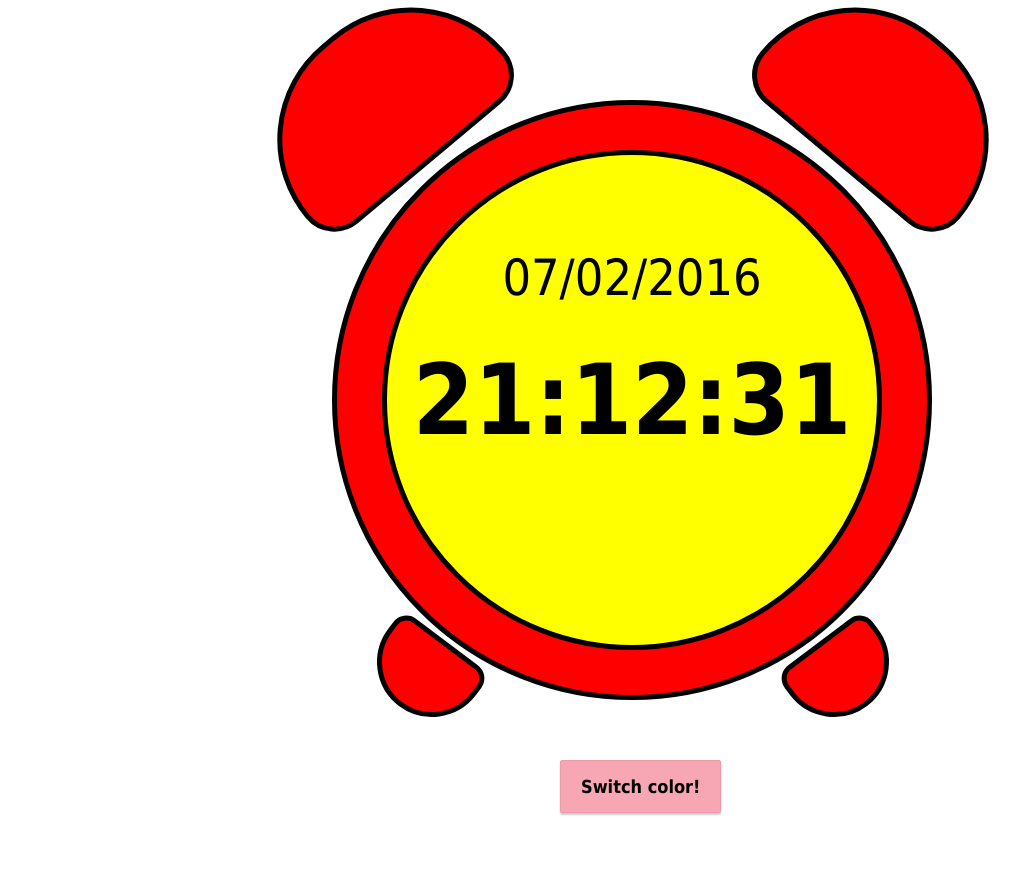
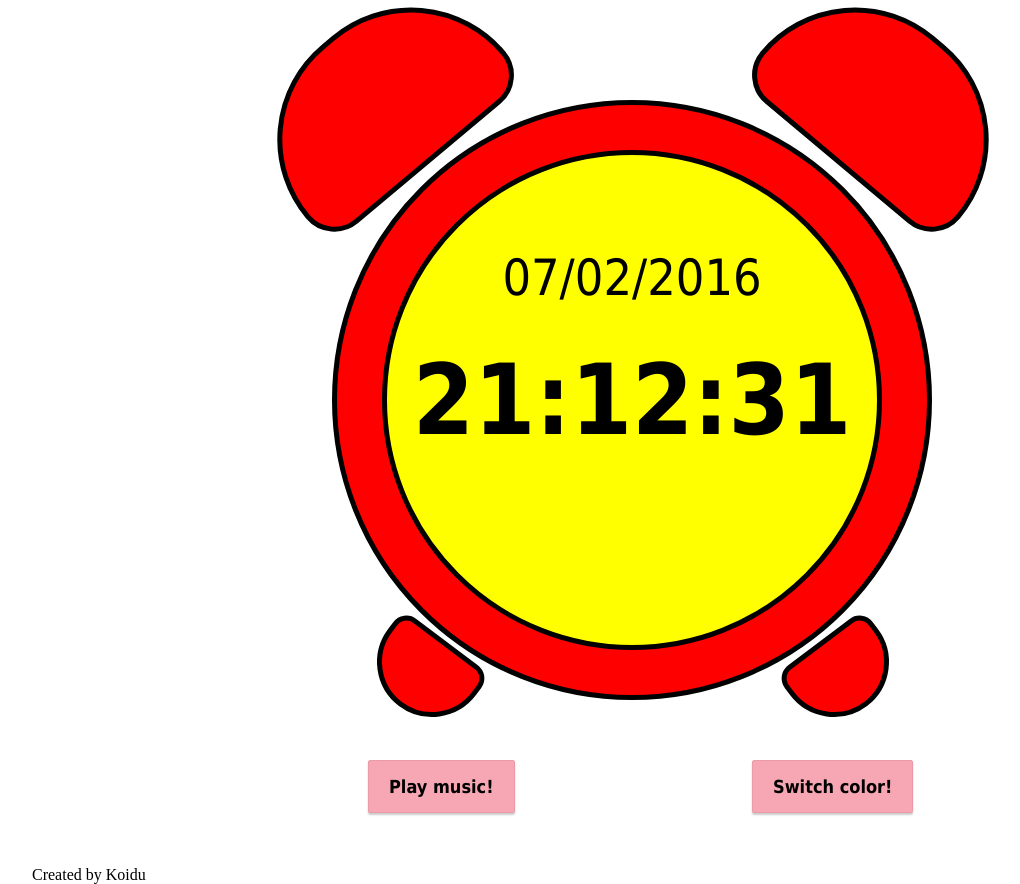
Before and after one commit to veebirakenduste-kasutajaliidesed-2016k/1.kodutoo-II-ruhm, a PHP site: page /clock.html in a window 1280 px wide. Shown: the whole page, without its empty margins (8-1028 px from the left). Before the commit the page ends 816 px from the top, so only its background shows below. Run offline with PHP 8.4, Linux system fonts and the light colour scheme.

Commit message:
added music

```diff
--- a/clock.html
+++ b/clock.html
@@ -24,6 +24,9 @@
 <div>
 
 <button type="button" onclick="switch_color()">Switch color!</button>
+<button type="button" id="button2" onclick="play_music()">Play music!</button>
+
+<p>Created by Koidu</p>
 
 </section>
 
--- a/clock.js
+++ b/clock.js
@@ -42,19 +42,24 @@ function addZeroBefore(number){
 
 function switch_color() {
   var ear_1 = document.getElementById('ear_1');
-  ear_1.style.background = "black";
+  ear_1.style.background = "grey";
   var ear_2 = document.getElementById('ear_2');
-  ear_2.style.background = "black";
+  ear_2.style.background = "grey";
   var leg_1 = document.getElementById('leg_1');
-  leg_1.style.background = "black";
+  leg_1.style.background = "grey";
   var leg_2 = document.getElementById('leg_2');
-  leg_2.style.background = "black";
+  leg_2.style.background = "grey";
   var circle_1 = document.getElementById('circle_1');
-  circle_1.style.background = "black";
+  circle_1.style.background = "grey";
   var circle_2 = document.getElementById('circle_2');
-  circle_2.style.background = "grey";
+  circle_2.style.background = "black";
   var clock = document.getElementById('clock');
   clock.style.color = "white";
   var date = document.getElementById('date');
   date.style.color = "white";
 }
+
+function play_music(){
+  var music = new Audio('alarm.mp3');
+  music.play();
+}
--- a/style.css
+++ b/style.css
@@ -123,7 +123,7 @@ button{
   background-color: #f6a7b3;
   position: absolute;
   top: 90%;
-  left: 44%;
+  left: 60%;
   border:1px solid #eb9ba7;
 	border-radius:2px;
 	box-shadow:0 2px 2px #ccc;
@@ -139,3 +139,28 @@ button{
 button:hover{
   opacity: 0.8;
 }
+
+#button2{
+  text-align:center;
+	padding-bottom:100px;
+  background-color: #f6a7b3;
+  position: absolute;
+  top: 90%;
+  left: 28%;
+  border:1px solid #eb9ba7;
+	border-radius:2px;
+	box-shadow:0 2px 2px #ccc;
+	color:black;
+  font-family: "Tahoma", Geneva, sans-serif;
+  font-weight: bold;
+  font-size: 18px;
+	padding:15px 20px;
+	display:inline-block;
+	cursor:pointer;
+}
+
+p{
+  position: absolute;
+  top: 100%;
+  left:0%;
+}
```
Also changed, not shown: 1 other file.
